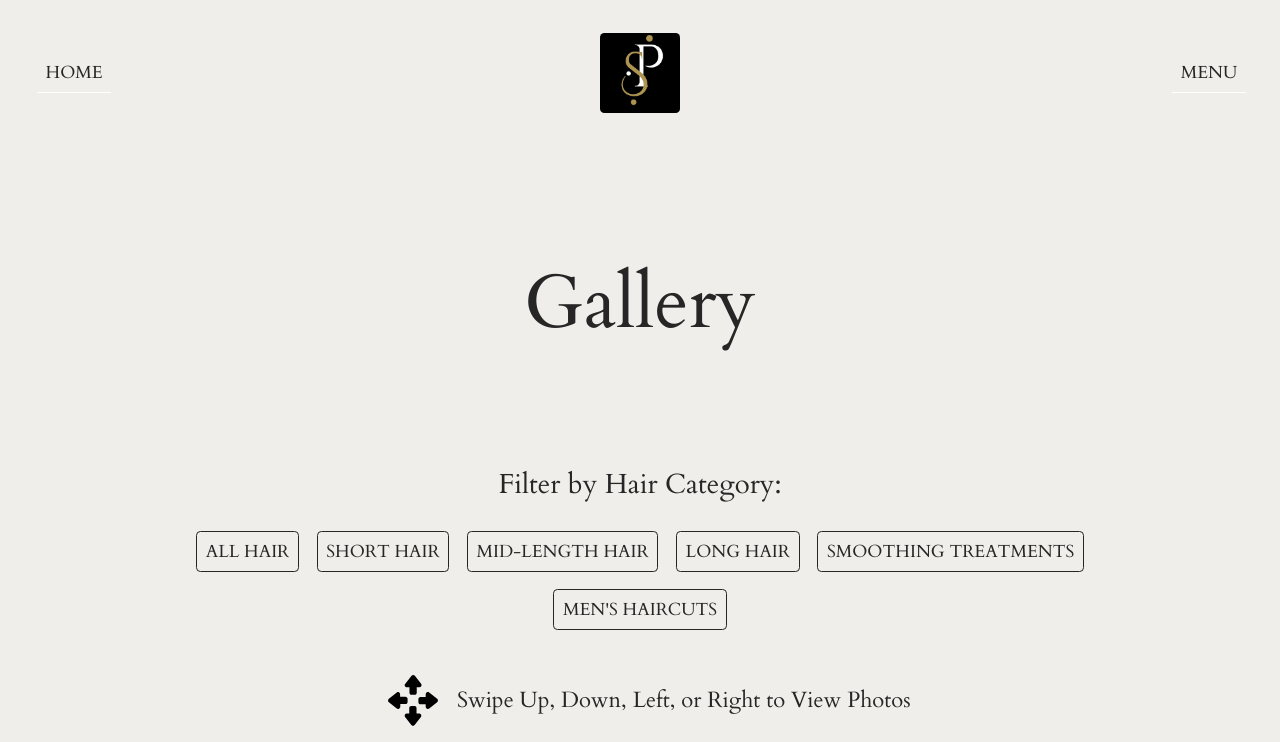
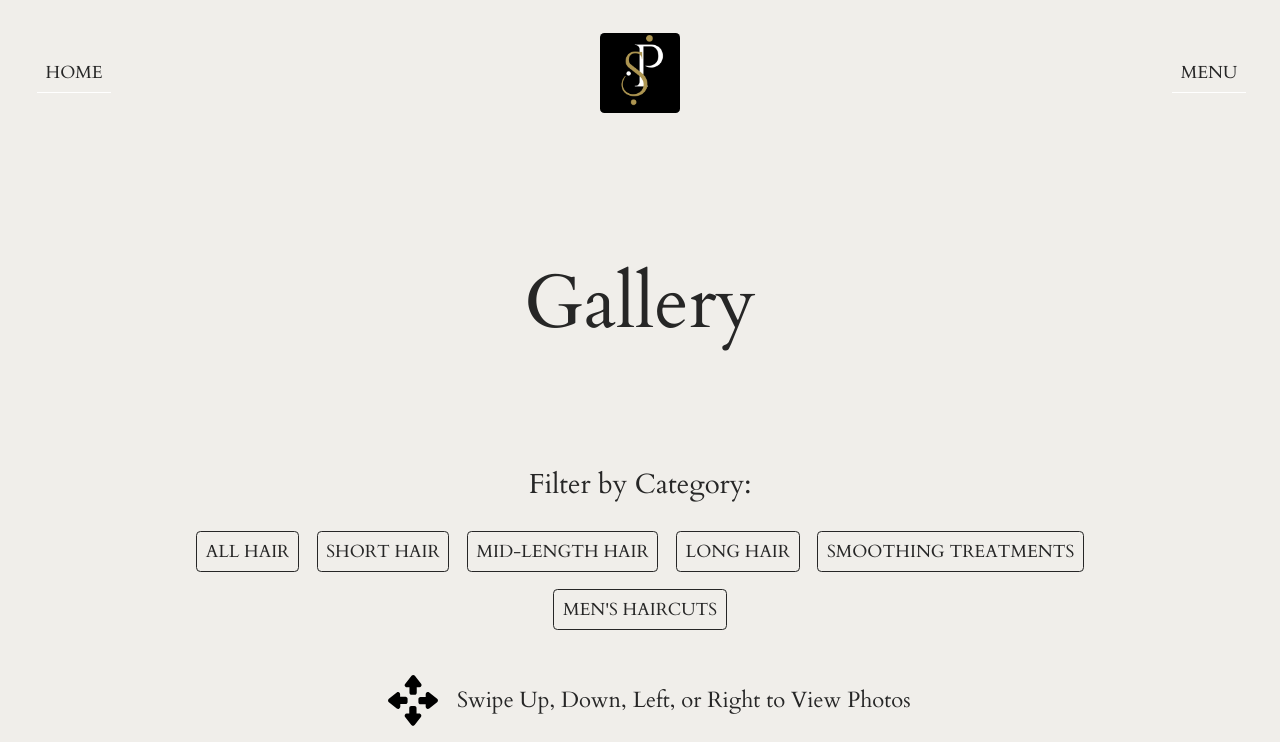
Before and after one commit to newprice247/SuttonPlace, a React (Create React App) app: page /gallery in a window 1280 px wide. Shown: the top 742 px of the page. Built offline with nearby package versions, Linux system fonts and the light colour scheme; no server answers; grey boxes are pictures that could not be loaded.

Commit message:
Update Gallery.js

```diff
--- a/src/pages/Gallery.js
+++ b/src/pages/Gallery.js
@@ -77,7 +77,7 @@ const Gallery = () => {
                 <section id="page-content" className="spacer p-top-xl text-center m-bottom-xl"
                     style={{ height: '100vh', width: '80%', margin: '1em auto' }}
                 >
-                    <h4>Filter by Hair Category:</h4>
+                    <h4>Filter by Category:</h4>
                     <div
                         className="d-flex justify-content-center mb-3 flex-wrap align-items-center"
                     >
```
